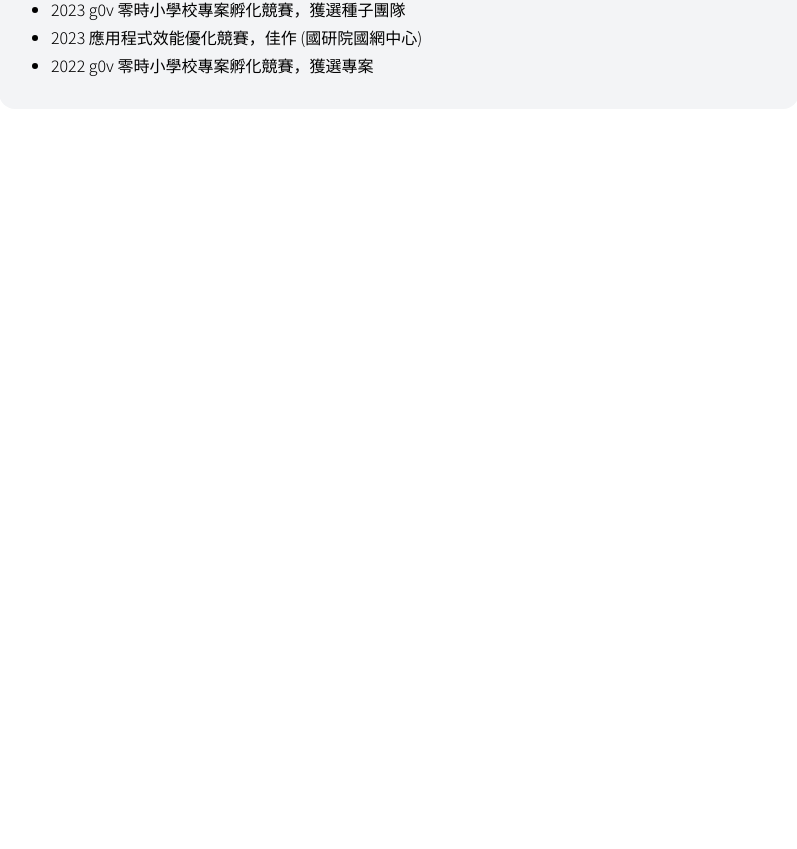
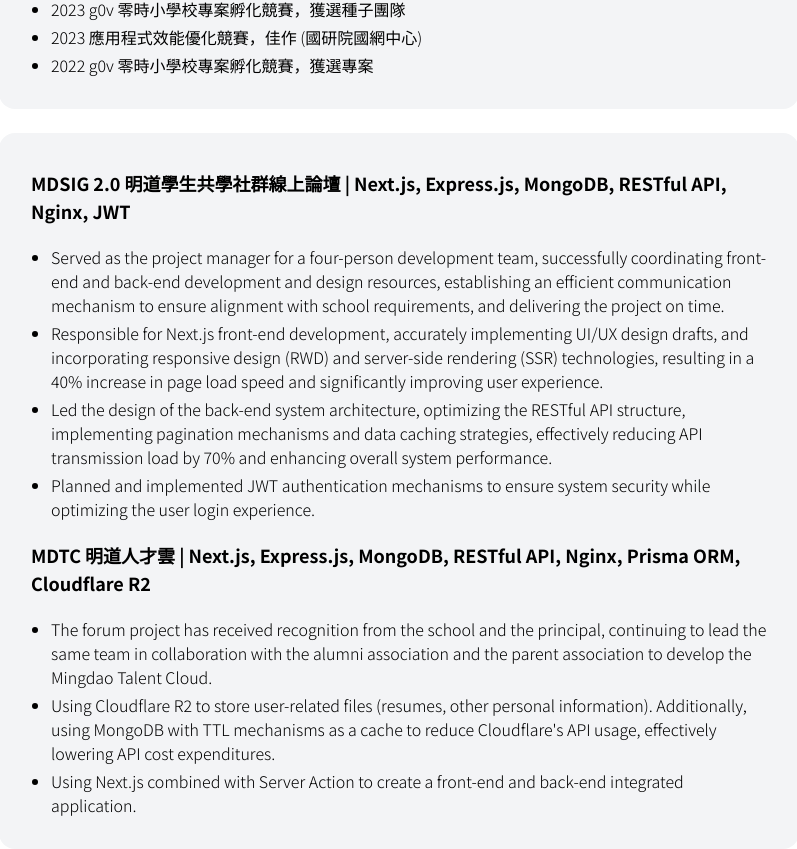
Before and after one commit to banahaker/banahaker.github.io, a React (Vite) app: page / in a window 1280 px wide. Shown: the part 1572-2421 px from the top of the page, without its empty margins (241-1038 px from the left). Before the commit the page ends 1681 px from the top, so only its background shows below. Built offline with nearby package versions, Linux system fonts and the light colour scheme.

Commit message:
feat: add ProjectExpBlock component to display project experience

```diff
--- a/src/App.tsx
+++ b/src/App.tsx
@@ -5,6 +5,7 @@ import WorkExpBlock from "./components/WorkExpBlock";
 import CompetitionExpBlock from "./components/CompetitionExpBlock";
 
 import "./App.css";
+import ProjectExpBlock from "./components/ProjectExpBlock";
 
 function App() {
   return (
@@ -14,6 +15,7 @@ function App() {
       <EducationExpBlock></EducationExpBlock>
       <WorkExpBlock></WorkExpBlock>
       <CompetitionExpBlock></CompetitionExpBlock>
+      <ProjectExpBlock></ProjectExpBlock>
     </div>
   );
 }
--- /dev/null
+++ b/src/components/ProjectExpBlock.tsx
@@ -0,0 +1,41 @@
+export function ProjectExpBlockItem(props: {
+  title: string;
+  contents: string[];
+}) {
+  return (
+    <div>
+      <h2 className="text-lg font-bold mt-1 mb-5">{props.title}</h2>
+      <ul className="list-disc pl-5 space-y-1">
+        {props.contents.map((c, i) => (
+          <li key={i} className="text-base">
+            {c}
+          </li>
+        ))}
+      </ul>
+    </div>
+  );
+}
+
+export default function ProjectExpBlock() {
+  return (
+    <section className="w-full p-8 bg-gray-100 rounded-2xl mt-6 font-light flex flex-col gap-4">
+      <ProjectExpBlockItem
+        title="MDSIG 2.0 明道學生共學社群線上論壇 | Next.js, Express.js, MongoDB, RESTful API, Nginx, JWT"
+        contents={[
+          "Served as the project manager for a four-person development team, successfully coordinating front-end and back-end development and design resources, establishing an efficient communication mechanism to ensure alignment with school requirements, and delivering the project on time.",
+          "Responsible for Next.js front-end development, accurately implementing UI/UX design drafts, and incorporating responsive design (RWD) and server-side rendering (SSR) technologies, resulting in a 40% increase in page load speed and significantly improving user experience.",
+          "Led the design of the back-end system architecture, optimizing the RESTful API structure, implementing pagination mechanisms and data caching strategies, effectively reducing API transmission load by 70% and enhancing overall system performance.",
+          "Planned and implemented JWT authentication mechanisms to ensure system security while optimizing the user login experience.",
+        ]}
+      />
+      <ProjectExpBlockItem
+        title="MDTC 明道人才雲 | Next.js, Express.js, MongoDB, RESTful API, Nginx, Prisma ORM, Cloudflare R2"
+        contents={[
+          "The forum project has received recognition from the school and the principal, continuing to lead the same team in collaboration with the alumni association and the parent association to develop the Mingdao Talent Cloud.",
+          "Using Cloudflare R2 to store user-related files (resumes, other personal information). Additionally, using MongoDB with TTL mechanisms as a cache to reduce Cloudflare's API usage, effectively lowering API cost expenditures.",
+          "Using Next.js combined with Server Action to create a front-end and back-end integrated application.",
+        ]}
+      ></ProjectExpBlockItem>
+    </section>
+  );
+}
```
